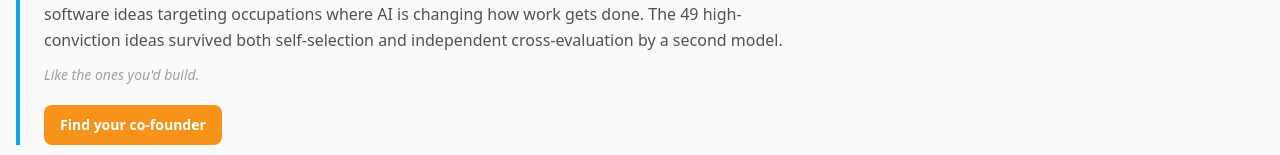
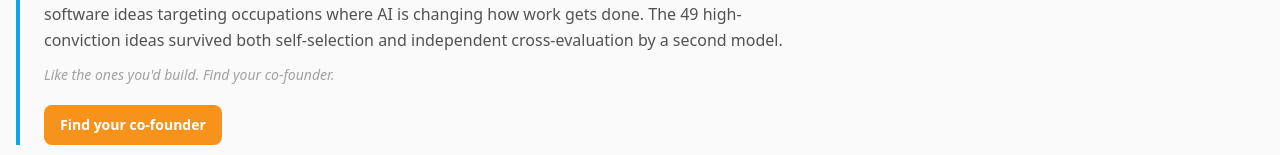
Before and after one commit to villoslado/ideas-site, a Next.js app: page / in a window 1280 px wide. Shown: the part 141-296 px from the top of the page. Built offline with nearby package versions, Linux system fonts and the light colour scheme; no server answers; the database is empty.

Commit message:
Update tagline — Like the ones you'd build. Find your co-founder.

```diff
--- a/app/page.tsx
+++ b/app/page.tsx
@@ -206,7 +206,7 @@ export default function Home() {
               cross-evaluation by a second model.
             </p>
             <p className="mt-3 text-sm italic text-neutral-400">
-              Like the ones you&apos;d build.
+              Like the ones you&apos;d build. Find your co-founder.
             </p>
             <button
               onClick={() => setCofounderOpen(true)}
```
